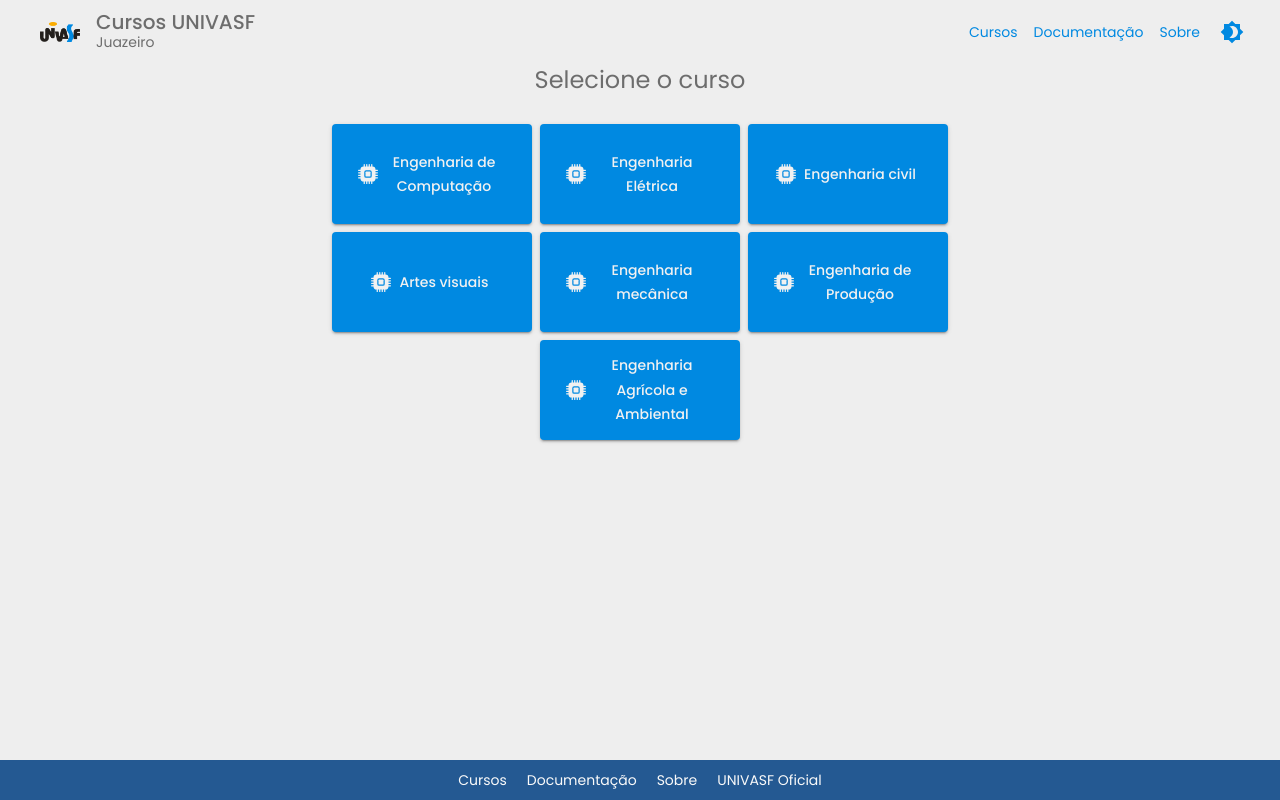
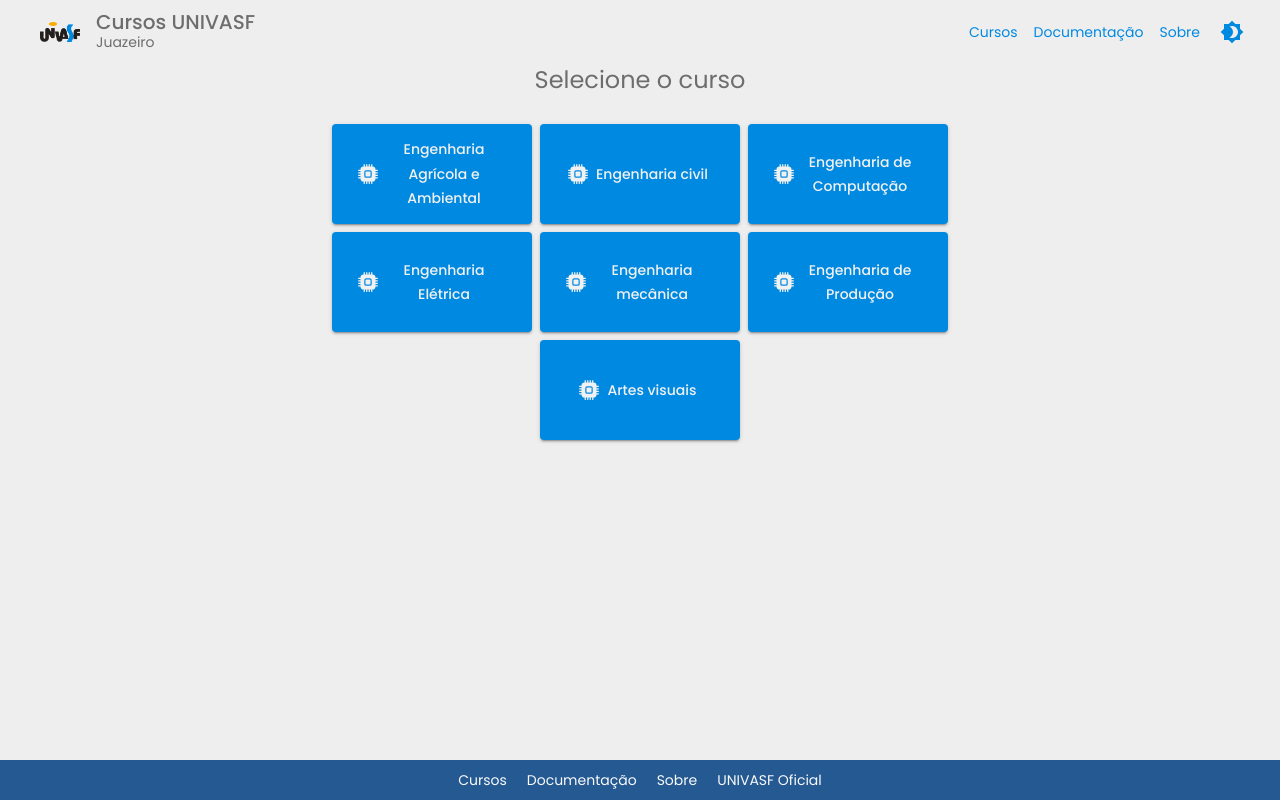
Before and after one commit to Daniel-Alencar/courses-univasf, a React (Create React App) app: page /courses in a window 1280 px wide. Built offline with nearby package versions, Linux system fonts and the light colour scheme.

Commit message:
Organização

```diff
--- a/src/data/index.js
+++ b/src/data/index.js
@@ -1,36 +1,36 @@
-import computation from './computacao.json';
-import eletrica from './eletrica.json';
-import civil from './civil.json';
-import artes from './artes_visuais.json';
-import producao from './producao.json';
-import mecanica from './mecanica.json';
-import ambiental from './ambiental.json';
+import ambiental from './json/ambiental.json';
+import civil from './json/civil.json';
+import computation from './json/computacao.json';
+import eletrica from './json/eletrica.json';
+import mecanica from './json/mecanica.json';
+import producao from './json/producao.json';
+
+import artes from './json/artes_visuais.json';
 
 const courses = {
-
     1: {
+        name: ambiental.name,
+        semesters: ambiental.semesters,
+        components: ambiental.components,
+        workTime: 3360
+    },
+    2: {
+        name: civil.name,
+        semesters: civil.semesters,
+        components: civil.components,
+        workTime: 3825
+    },
+    3: {
         name: computation.name,
         semesters: computation.semesters,
         components: computation.components,
         workTime: 4290
     },
-    2: {
+    4: {
         name: eletrica.name,
         semesters: eletrica.semesters,
         components: eletrica.components,
         workTime: 4215
-    },
-    3: {
-        name: civil.name,
-        semesters: civil.semesters,
-        components: civil.components,
-        workTime: 3825
-    },
-    4: {
-        name: artes.name,
-        semesters: artes.semesters,
-        components: artes.components,
-        workTime: 3360
     },
     5: {
         name: mecanica.name,
@@ -45,13 +45,12 @@ const courses = {
         workTime: 3360
     },
     7: {
-        name: ambiental.name,
-        semesters: ambiental.semesters,
-        components: ambiental.components,
+        name: artes.name,
+        semesters: artes.semesters,
+        components: artes.components,
         workTime: 3360
     }
 }
 
-
 export { courses }
 export default courses;
--- a/src/pages/Courses/index.jsx
+++ b/src/pages/Courses/index.jsx
@@ -9,7 +9,6 @@ import Footer from "../../components/Footer"
 
 // icons
 import { BsFillCpuFill } from "react-icons/bs";
-import { AiFillThunderbolt } from "react-icons/ai";
 
 import { ContainerGrid } from "./styles";
 import { ContainerBody } from "./styles";
@@ -38,7 +37,7 @@ function Courses({paletteType, setPaletteType}) {
                         variant="contained"
                         onClick={() => history.push('/course/1')}
                     >
-                        Engenharia de Computação
+                        Engenharia Agrícola e Ambiental
                     </Button>
 
                     <Button
@@ -48,7 +47,7 @@ function Courses({paletteType, setPaletteType}) {
                         variant="contained"
                         onClick={() => history.push('/course/2')}
                     >
-                        Engenharia Elétrica
+                        Engenharia civil
                     </Button>
 
                     <Button
@@ -58,7 +57,7 @@ function Courses({paletteType, setPaletteType}) {
                         variant="contained"
                         onClick={() => history.push('/course/3')}
                     >
-                        Engenharia civil
+                        Engenharia de Computação
                     </Button>
 
                     <Button
@@ -68,7 +67,7 @@ function Courses({paletteType, setPaletteType}) {
                         variant="contained"
                         onClick={() => history.push('/course/4')}
                     >
-                        Artes visuais
+                        Engenharia Elétrica
                     </Button>
 
                     <Button
@@ -98,9 +97,8 @@ function Courses({paletteType, setPaletteType}) {
                         variant="contained"
                         onClick={() => history.push('/course/7')}
                     >
-                        Engenharia Agrícola e Ambiental
+                        Artes visuais
                     </Button>
-
 
                 </ContainerGrid>
             </ContainerBody>
```
Also changed, not shown: src/data/json/ambiental.json (renamed from src/data/ambiental.json), src/data/json/artes_visuais.json (renamed from src/data/artes_visuais.json), src/data/json/civil.json (renamed from src/data/civil.json), src/data/json/computacao.json (renamed from src/data/computacao.json), src/data/json/eletrica.json (renamed from src/data/eletrica.json), src/data/json/mecanica.json (renamed from src/data/mecanica.json), src/data/json/producao.json (renamed from src/data/producao.json).
